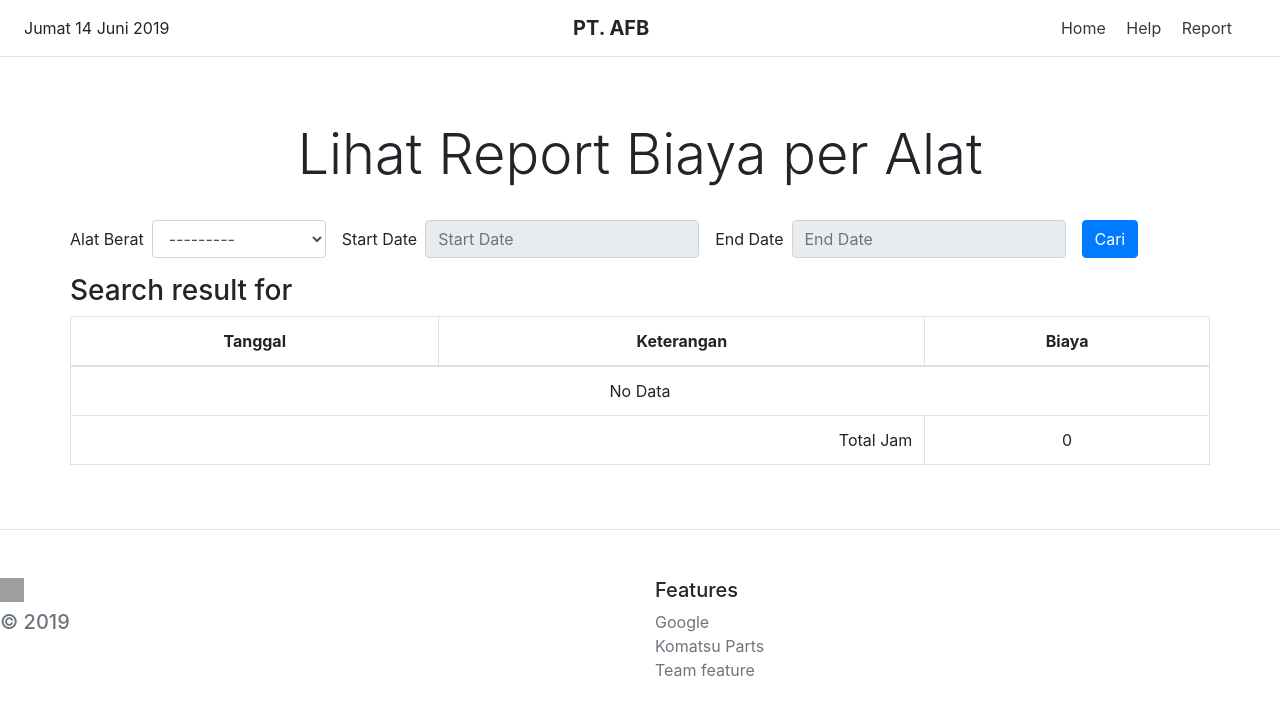
After one commit to hengkypl/afb-project, a Django app: page /report/biaya_per_alat in a window 1280 px wide. The commit adds this page. Shown: the top 716 px of the page. Run offline with Django 3.2, Linux system fonts and the light colour scheme; tables that the repository leaves empty hold one stand-in row (values such as "Sample post"); some libraries are stand-ins or nearby versions; grey boxes are pictures that could not be loaded.

Commit message:
Add biaya per alat feature

```diff
--- a/report/forms.py
+++ b/report/forms.py
@@ -1,6 +1,6 @@
 from django import forms
 
-from alatberat.models import Hourmeter, Alatberat, Operatorab
+from alatberat.models import Hourmeter, Alatberat, Operatorab, Biayaab
 from .utils import indo_date_to_iso
 
 
@@ -36,3 +36,14 @@ class HourmeterReportForm(DateRangeFormMixin, forms.ModelForm):
         self.fields['operatorid'].widget.attrs = {'class': 'form-control mr-3'}
         self.fields['alatid'].queryset = Alatberat.objects.all()
         self.fields['operatorid'].queryset = Operatorab.objects.all()
+
+
+class BiayaPerAlatReportForm(DateRangeFormMixin, forms.ModelForm):
+    class Meta:
+        model = Biayaab
+        fields = ('alatid', 'start_date', 'end_date')
+
+    def __init__(self, *args, **kwargs):
+        super().__init__(*args, **kwargs)
+        self.fields['alatid'].widget.attrs = {'class': 'form-control mr-3'}
+        self.fields['alatid'].queryset = Alatberat.objects.all()
--- a/report/urls.py
+++ b/report/urls.py
@@ -5,4 +5,5 @@ from . import views
 urlpatterns = [
     url(r'^$', views.ReportIndexView.as_view(), name='index'),
     url(r'^hour_meter$', views.HourmeterReportView.as_view(), name='hour_meter'),
+    url(r'^biaya_per_alat$', views.BiayaabPerAlatReportView.as_view(), name='biaya_per_alat'),
 ]
--- a/report/views.py
+++ b/report/views.py
@@ -3,9 +3,9 @@ from django.views.generic import ListView, TemplateView
 from django.http import HttpResponseRedirect
 from django.urls import reverse
 
-from alatberat.models import Hourmeter
+from alatberat.models import Hourmeter, Biayaab
 
-from .forms import HourmeterReportForm
+from .forms import HourmeterReportForm, BiayaPerAlatReportForm
 
 
 # Create your views here.
@@ -67,3 +67,57 @@ class HourmeterReportView(ListView):
                     messages.add_message(request, messages.ERROR, form.errors)
 
         return HttpResponseRedirect(reverse('report:hour_meter') + querystring)
+
+
+class BiayaabPerAlatReportView(ListView):
+    template_name = 'report/report_biaya_ab_alat.html'
+    model = Biayaab
+    valid_keys = ['alatid', 'start_date', 'end_date']
+
+    def get_queryset(self):
+        queryset = None
+        get_var = self.request.GET
+
+        if get_var:
+            # Ensure all parameters are not empty
+            if all(key in get_var for key in self.valid_keys):
+                alat_id = get_var['alatid']
+                start_date = get_var['start_date']
+                end_date = get_var['end_date']
+
+                queryset = self.model.objects.filter(
+                    alatid_id=int(alat_id), tanggal__range=[start_date, end_date]
+                )
+        return queryset
+
+    def get_context_data(self, *args, **kwargs):
+        context = super().get_context_data(*args, **kwargs)
+        total = 0
+        form = BiayaPerAlatReportForm
+
+        if context['object_list']:
+            for obj in context['object_list']:
+                total += obj.biaya
+        context['total'] = total
+        context['form'] = form
+        return context
+
+    def post(self, request):
+        querystring = ""
+        post_var = request.POST
+
+        if post_var:
+            if all(key in post_var for key in self.valid_keys):
+                form = BiayaPerAlatReportForm(data=post_var)
+                if form.is_valid():
+                    alatid = form.cleaned_data['alatid'].id
+                    start_date = form.cleaned_data['start_date']
+                    end_date = form.cleaned_data['end_date']
+
+                    querystring = "?alatid={}&start_date={}&end_date={}".format(
+                        alatid, start_date, end_date
+                    )
+                else:
+                    messages.add_message(request, messages.ERROR, form.errors)
+
+        return HttpResponseRedirect(reverse('report:biaya_per_alat') + querystring)
--- a/templates/base.html
+++ b/templates/base.html
@@ -9,6 +9,7 @@
     <link rel="icon" href="/favicon.ico">
     <link rel="stylesheet" href="{% static 'datepicker/dist/css/DatePickerX.min.css' %}">
     <script src="{% static 'datepicker/dist/js/DatePickerX.min.js' %}"></script>
+    {% block extra_head %}{% endblock %}
 
     <title>AFB Application</title>
 
--- /dev/null
+++ b/templates/report/report_biaya_ab_alat.html
@@ -0,0 +1,81 @@
+{% extends 'base.html' %}
+{% load staticfiles %}
+
+{% block content %}
+  <div class="pricing-header px-3 py-3 pt-md-5 pb-md-4 mx-auto text-center">
+    <h1 class="display-4">Lihat Report Biaya per Alat</h1>
+  </div>
+  <div class="container">
+    <div class="card-deck mb-3 text-center">
+      <form class="form-inline" method="POST" role="search" enctype="multipart/form-data">
+        {% csrf_token %}
+        <div class="form-group">
+          <label class="label mr-2" for="alatberatid">Alat Berat</label>
+          {{form.alatid}}
+        </div>
+
+        <div class="form-group">
+          <label class="label mr-2" for="start_date">Start Date</label>
+          {{form.start_date}}
+        </div>
+
+        <div class="form-group">
+          <label class="label mr-2" for="end_date">End Date</label>
+          {{form.end_date}}
+        </div>
+
+        <button type="submit" class="btn btn-primary">Cari</button>
+      </form>
+    </div>
+    <div class="card-deck mb-3 text-center">
+      <h3>Search result for</h3>
+        <table class="table table-bordered">
+          <thead>
+            <tr>
+              <th>Tanggal</th>
+              <th>Keterangan</th>
+              <th>Biaya</th>
+            </tr>
+          </thead>
+          <tbody>
+            {% if object_list %}
+              {% for obj in object_list%}
+                <tr>
+                  <td>{{obj.created}}</td>
+                  <td>{{obj.keterangan}}</td>
+                  <td>{{obj.biaya}}</td>
+                </tr>
+              {% endfor %}
+            {% else %}
+              <tr>
+                <td colspan="3">No Data</td>
+              </tr>
+            {% endif %}
+          </tbody>
+          <tfoot>
+            <tr>
+              <td class="text-right" colspan="2">Total Jam</td>
+              <td>{{total}}</td>
+            </tr>
+          </tfoot>
+        </table>
+    </div>
+  </div>
+
+  <script>
+    window.addEventListener('DOMContentLoaded', function(){
+      var start_date = document.querySelector('input[name="start_date"]')
+      var end_date = document.querySelector('input[name="end_date"]')
+
+      start_date.DatePickerX.init({
+        format: "dd-mm-yyyy"
+      });
+
+      end_date.DatePickerX.init({
+        format: "dd-mm-yyyy"
+      });
+
+    });
+  </script>
+
+{% endblock %}
```
Also changed, not shown: templates/report/report_index.html (+49 -10 lines), 1 other file.
